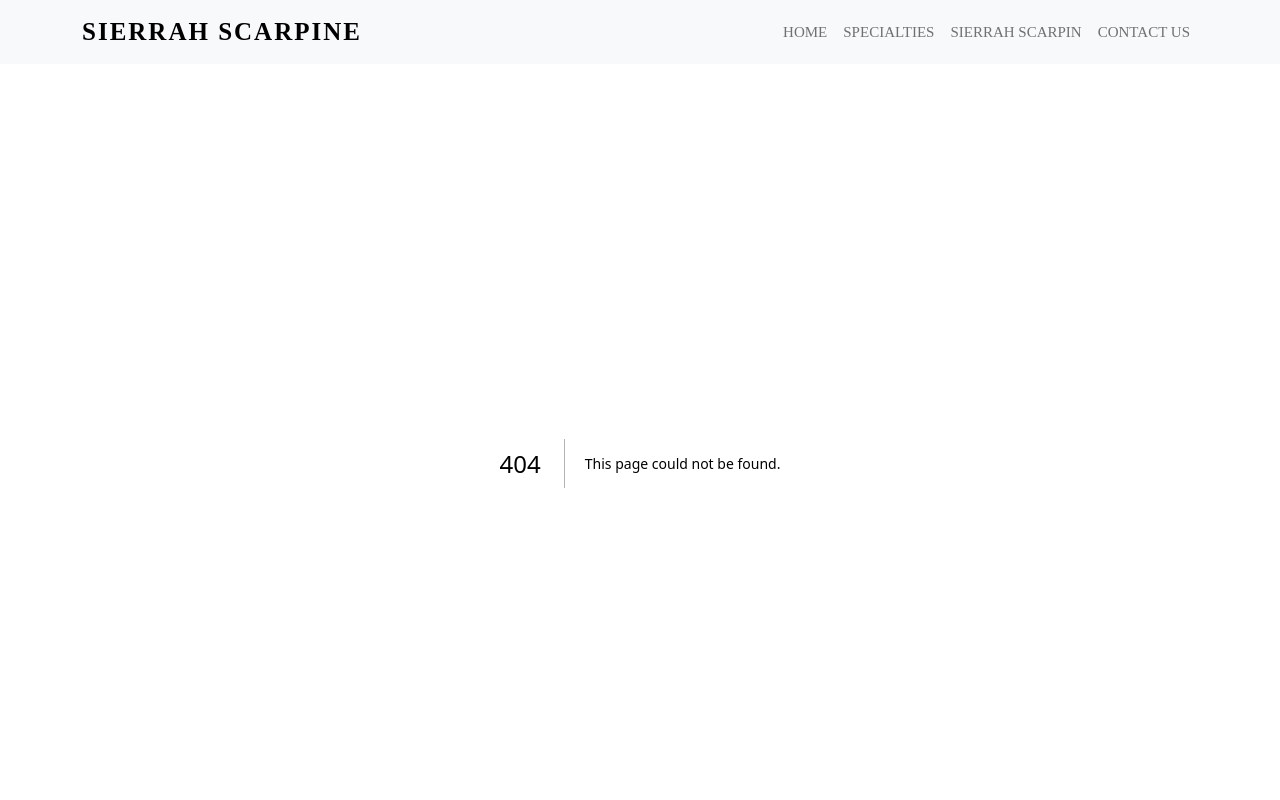
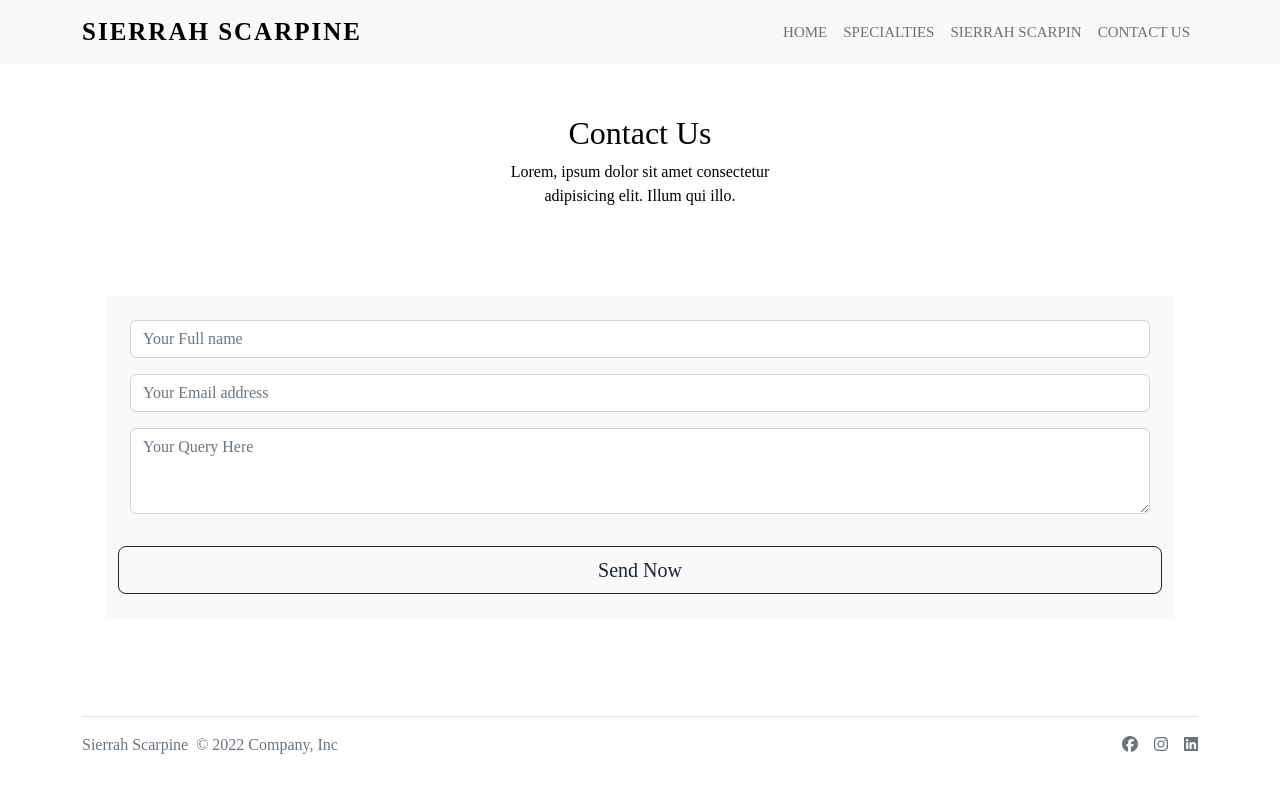
Before and after one commit to velizarganchev/real-estate, a Next.js app: page /contact in a window 1280 px wide. Before the commit this address had no page. Shown: the top 800 px of the page. Built offline with nearby package versions, Linux system fonts and the light colour scheme.

Commit message:
test deploy

```diff
--- a/components/Navigation.jsx
+++ b/components/Navigation.jsx
@@ -11,62 +11,12 @@ export default function Navigation() {
         <Navbar.Collapse id="basic-navbar-nav">
           <Nav className="ms-auto">
             <Nav.Link href="/">Home</Nav.Link>
-            <Nav.Link href="specialties">Specialties</Nav.Link>
-            <Nav.Link href="sierrahScarpine">Sierrah Scarpin</Nav.Link>
-            <Nav.Link href="#">Contact Us</Nav.Link>
+            <Nav.Link href="/specialties">Specialties</Nav.Link>
+            <Nav.Link href="/sierrahScarpine">Sierrah Scarpin</Nav.Link>
+            <Nav.Link href="/contact">Contact Us</Nav.Link>
           </Nav>
         </Navbar.Collapse>
       </Container>
     </Navbar>
   );
 }
-
-
-// import Link from 'next/link';
-// import Button from 'react-bootstrap/Button';
-// import Container from 'react-bootstrap/Container';
-// import Form from 'react-bootstrap/Form';
-// import Nav from 'react-bootstrap/Nav';
-// import Navbar from 'react-bootstrap/Navbar';
-// import NavDropdown from 'react-bootstrap/NavDropdown';
-
-// function Navigation() {
-//     return (
-
-        // <header className="d-flex flex-wrap align-items-center justify-content-center justify-content-md-between p-3 mb-4 border-bottom fixed-top bg-light">
-        //     <Link href="/" id='brand' className="d-flex align-items-center col-md-3 mb-2 mb-md-0 text-dark text-decoration-none">
-        //     Sierrah Scarpine
-        //     </Link>
-
-        //     <ul className="nav col-12 col-md-auto mb-2 justify-content-center mb-md-0">
-        //         <li><Link href="/" className="nav-link px-2 link-dark">Home</Link></li>
-        //         <li><Link href="/specialties" className="nav-link px-2 link-dark">Specialties</Link></li>
-        //         <li><Link href="/sierrahScarpine" className="nav-link px-2 link-dark">Sierrah Scarpine</Link></li>
-        //     </ul>
-
-        //     <div className="col-md-3 text-end">
-        //         <button type="button" className="btn btn-outline-dark btn-sm me-2">Contact Us</button>
-        //     </div>
-        // </header>
-        // <Navbar bg="light" expand="lg" >
-        //     <Container fluid>
-        //         <Navbar.Brand href="#" classNameName='mx-3'>Real-Estate</Navbar.Brand>
-        //         <Navbar.Toggle aria-controls="navbarScroll" />
-        //         <Navbar.Collapse id="navbarScroll">
-        //             <Nav
-        //                 classNameName="me-auto my-2 my-lg-0"
-        //                 style={{ maxHeight: '100px' }}
-        //                 navbarScroll
-        //             >
-        //             </Nav>
-        //             <Nav classNameName='mx-3'>
-        //                 <Nav.Link href="#action1">All</Nav.Link>
-        //                 <Nav.Link href="#action1">About</Nav.Link>
-        //             </Nav>
-        //         </Navbar.Collapse>
-        //     </Container>
-        // </Navbar>
-//     );
-// }
-
-// export default Navigation;
--- a/pages/about.js
+++ b/pages/about.js
@@ -5,10 +5,10 @@ export default function about() {
                 <div class="row">
                     <div class="col-lg-4 col-md-12 col-12">
                         <div class="about-img">
-                            <img src="images/places/firstPlace/4.jpg" alt="" class="img-fluid" />
+                            <img src="images/aboutImg.jpg" alt="" class="img-fluid" />
                         </div>
                     </div>
-                    <div class="col-lg-8 col-md-12 col-12 ps-lg-5 mt-md-5">
+                    <div class="col-lg-8 col-md-12 col-12 ps-lg-2">
                         <div class="about-text">
                             <h2>About Us</h2>
                             <p>
@@ -29,7 +29,7 @@ export default function about() {
                                 We look forward to serving you and ensuring that your stay with us is a pleasant and
                                 memorable experience.
                             </p>
-                            <a href="" class="btn btn-outline-dark">Contact Us</a>
+                            <a href="/contact" class="btn btn-outline-dark">Contact Us</a>
                         </div>
                     </div>
                 </div>
--- /dev/null
+++ b/pages/contact.js
@@ -0,0 +1,42 @@
+export default function contact() {
+    return (
+        <div id="contact" class="contact section-padding">
+            <div class="container">
+                <div class="row">
+                    <div class="col-md-12">
+                        <div class="section-header text-center pb-5">
+                            <h2>Contact Us</h2>
+                            <p>Lorem, ipsum dolor sit amet consectetur <br/> adipisicing elit. Illum qui illo.
+                            </p>
+                        </div>
+                    </div>
+                </div>
+                <div class="row m-0">
+                    <div class="col-md-12 p-0 pt-4 p-4 pb-4">
+                        <form action="#" class="bg-light p-4 m-auto">
+                            <div class="row">
+                                <div class="col-md-12">
+                                    <div class="mb-3">
+                                        <input type="text" class="form-control" required placeholder="Your Full name"/>
+                                    </div>
+                                </div>
+                                <div class="col-md-12">
+                                    <div class="mb-3">
+                                        <input type="email" class="form-control" required placeholder="Your Email address"/>
+                                    </div>
+                                </div>
+                                <div class="col-md-12">
+                                    <div class="mb-3">
+                                        <textarea rows="3" required class="form-control"
+                                            placeholder="Your Query Here"></textarea>
+                                    </div>
+                                </div>
+                                <button class="btn btn-outline-dark btn-lg btn-block mt-3">Send Now</button>
+                            </div>
+                        </form>
+                    </div>
+                </div>
+            </div>
+        </div>
+    )
+}
--- a/pages/specialties.js
+++ b/pages/specialties.js
@@ -5,7 +5,7 @@ export default function specialties() {
                 <div className="row">
                     <div className="col-md-12">
                         <div className="section-header text-center pb-5">
-                            <h2>Our Services</h2>
+                            <h1>Our Services</h1>
                             <p>We offer a wide range of specialized housing solutions to cater to the unique needs of our clients. We understand that business travel and relocation can be stressful,
                                 which is why we offer tailored accommodations to ensure a comfortable and enjoyable stay!
                             </p>
--- a/styles/Global.css
+++ b/styles/Global.css
@@ -87,7 +87,7 @@ body {
 }
 
 .section-padding {
-  padding: 100px 0;
+  padding: 50px 0;
 }
 
 .navbar-nav a {
```
Also changed, not shown: public/images/aboutImg.jpg (added).
